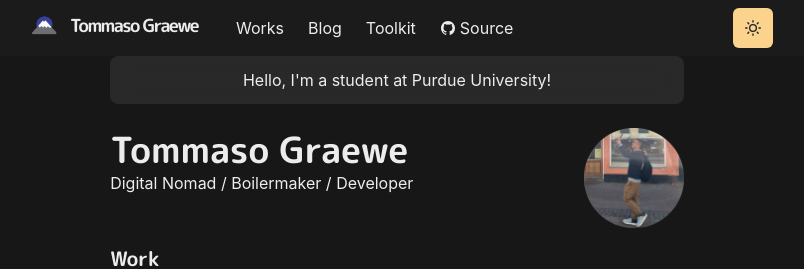
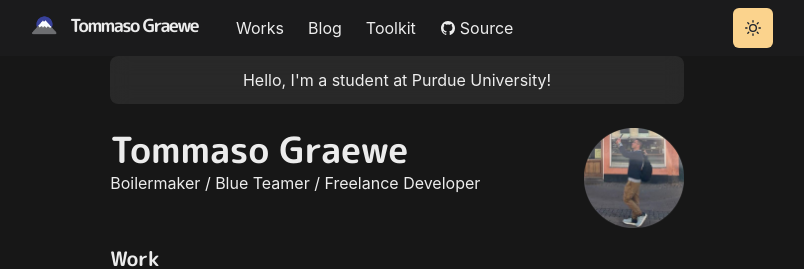
Before and after one commit to tgraewe/tgraewe-homepage, a Next.js app: page / in a window 1280 px wide. Shown: the top 269 px of the page, without its empty margins (243-1047 px from the left). Built offline with nearby package versions, Linux system fonts and the light colour scheme.

Commit message:
Update index.js

```diff
--- a/pages/index.js
+++ b/pages/index.js
@@ -28,7 +28,7 @@ const Page = () => {
           <Heading as="h2" variant="page-title">
             Tommaso Graewe
           </Heading>
-          <p>Digital Nomad / Boilermaker / Developer</p>
+          <p>Boilermaker / Blue Teamer / Freelance Developer</p>
         </Box>
         <Box
           flexShrink={0}
```
